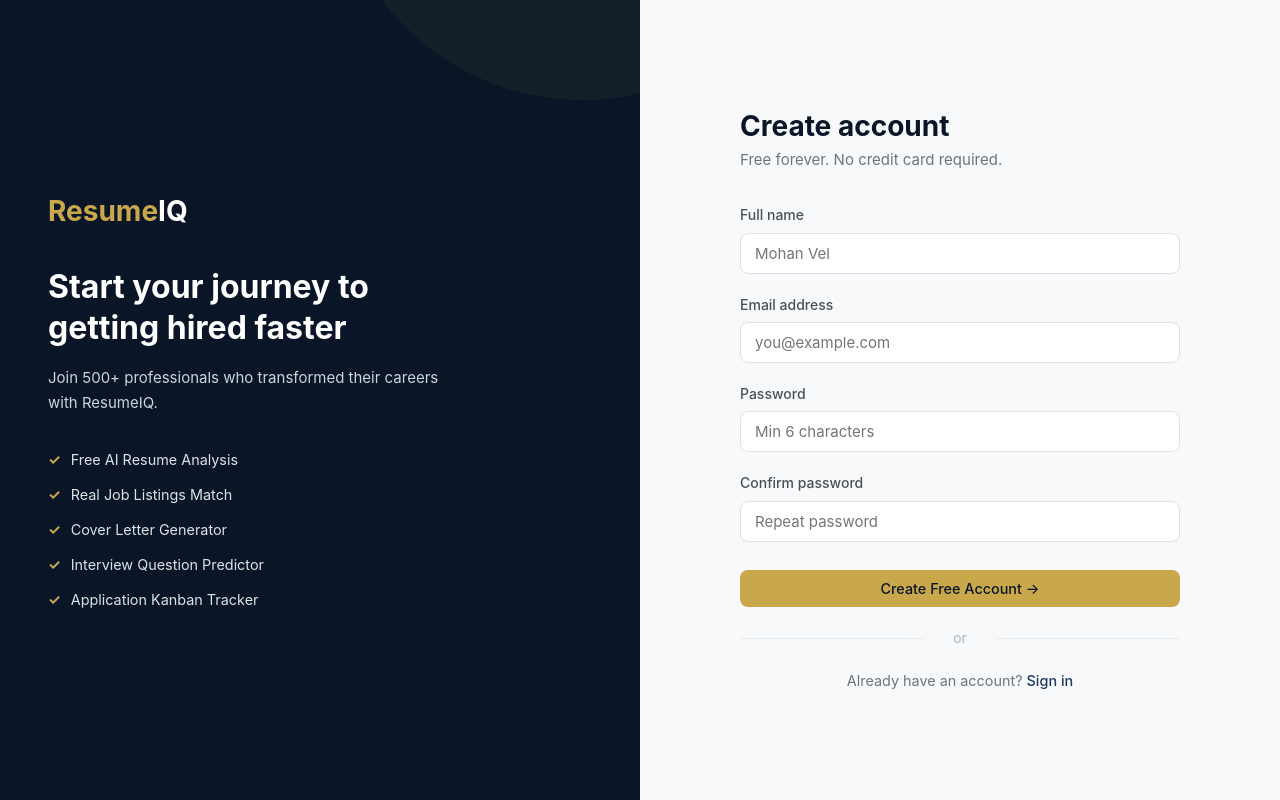
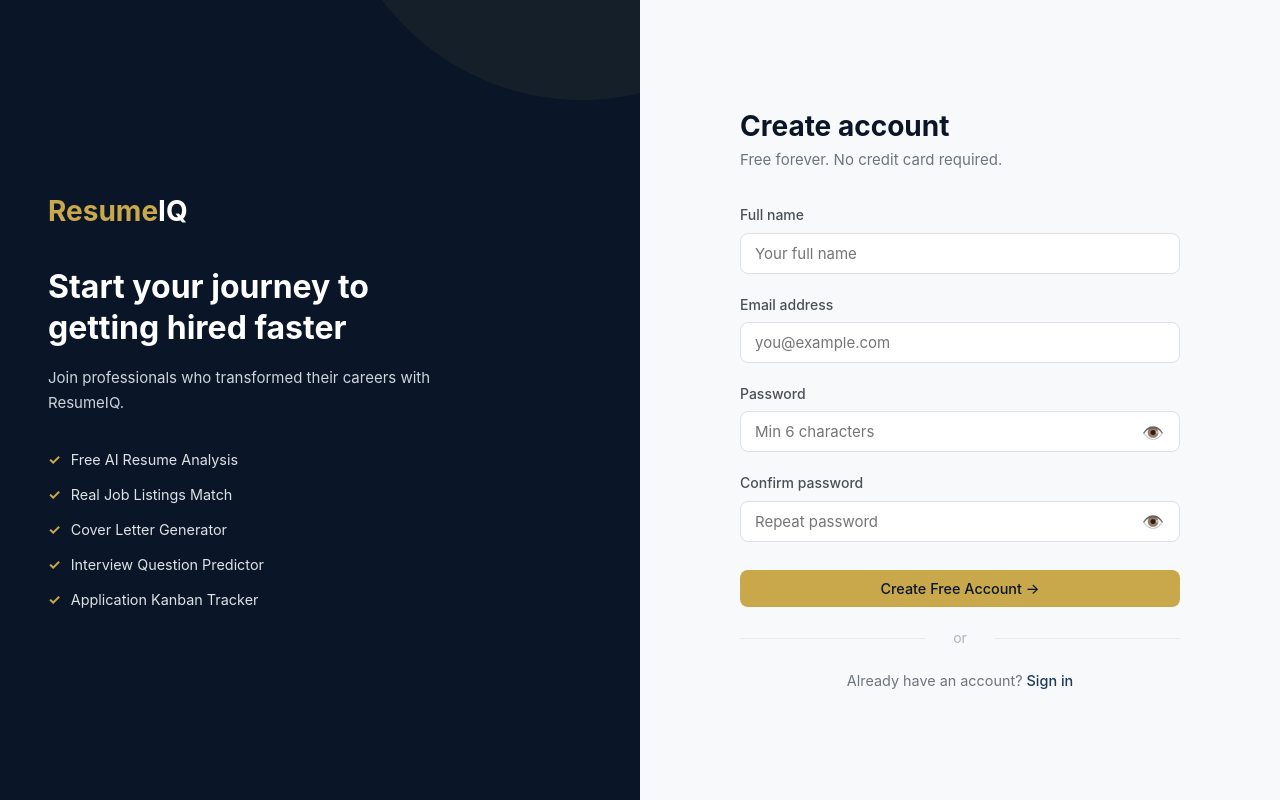
Before and after one commit to mohanvel026/resumeiq, a React (Vite) app in the folder client/: page /register in a window 1280 px wide. Built offline with nearby package versions, Linux system fonts and the light colour scheme; no server answers.

Commit message:
Fix: password eye toggle, saved jobs, leaderboard link, Chrome upload

```diff
--- a/client/src/pages/JobListings.jsx
+++ b/client/src/pages/JobListings.jsx
@@ -63,9 +63,26 @@ export default function JobListings() {
     finally { setMatchLoading(null) }
   }
 
-  const toggleSave = (id) => setSaved(prev =>
-    prev.includes(id) ? prev.filter(i => i !== id) : [...prev, id]
-  )
+  // Load saved jobs from localStorage
+const [savedJobs, setSavedJobs] = useState(() => {
+  try {
+    return JSON.parse(localStorage.getItem('savedJobs') || '[]')
+  } catch { return [] }
+})
+const [showSaved, setShowSaved] = useState(false)
+
+const toggleSave = (job) => {
+  setSavedJobs(prev => {
+    const exists = prev.find(j => j.id === job.id)
+    const updated = exists
+      ? prev.filter(j => j.id !== job.id)
+      : [...prev, job]
+    localStorage.setItem('savedJobs', JSON.stringify(updated))
+    return updated
+  })
+}
+
+const isSaved = (id) => savedJobs.some(j => j.id === id)
 
   return (
     <Layout>
@@ -191,6 +208,36 @@ export default function JobListings() {
           ))}
         </div>
       </div>
+      {/* Saved Jobs Toggle */}
+{savedJobs.length > 0 && (
+  <div style={{ marginBottom: '1rem' }}>
+    <button
+      className={`btn btn-sm ${showSaved ? 'btn-secondary' : 'btn-ghost'}`}
+      onClick={() => setShowSaved(!showSaved)}
+    >
+      ★ Saved Jobs ({savedJobs.length})
+    </button>
+  </div>
+)}
+
+{/* Saved Jobs Panel */}
+{showSaved && (
+  <div className="card" style={{ marginBottom: '1.5rem', borderTop: '3px solid var(--gold-500)' }}>
+    <h4 style={{ color: 'var(--navy-800)', marginBottom: '1rem' }}>★ Saved Jobs</h4>
+    {savedJobs.map(job => (
+      <div key={job.id} style={{ display: 'flex', justifyContent: 'space-between', alignItems: 'center', padding: '10px 0', borderBottom: '1px solid var(--gray-100)' }}>
+        <div>
+          <div style={{ fontWeight: '600', color: 'var(--navy-800)', fontSize: '0.9rem' }}>{job.title}</div>
+          <div style={{ color: 'var(--gray-500)', fontSize: '0.8125rem' }}>{job.company} · {job.location}</div>
+        </div>
+        <div style={{ display: 'flex', gap: '8px' }}>
+          <a href={job.jobUrl} target="_blank" rel="noreferrer" className="btn btn-primary btn-sm">Apply →</a>
+          <button className="btn btn-ghost btn-sm" onClick={() => toggleSave(job)}>Remove</button>
+        </div>
+      </div>
+    ))}
+  </div>
+)}
 
       {/* Empty state */}
       {!searched && (
@@ -283,11 +330,11 @@ export default function JobListings() {
                       {matchLoading === job.id ? '...' : '% Match'}
                     </button>
                     <button
-                      className={`btn btn-sm ${saved.includes(job.id) ? 'btn-secondary' : 'btn-ghost'}`}
-                      onClick={() => toggleSave(job.id)}
-                    >
-                      {saved.includes(job.id) ? '★ Saved' : '☆ Save'}
-                    </button>
+  className={`btn btn-sm ${isSaved(job.id) ? 'btn-secondary' : 'btn-ghost'}`}
+  onClick={() => toggleSave(job)}
+>
+  {isSaved(job.id) ? '★ Saved' : '☆ Save'}
+</button>
                   </div>
                 </div>
               </div>
--- a/client/src/pages/Leaderboard.jsx
+++ b/client/src/pages/Leaderboard.jsx
@@ -65,9 +65,16 @@ export default function Leaderboard() {
         <h4 style={{ color: 'var(--gold-500)', marginBottom: '0.5rem' }}>Your Current Rank: #9</h4>
         <p style={{ color: 'var(--gray-400)', margin: '0 0 1rem', fontSize: '0.875rem' }}>Score 85+ to enter the top 5! Upload and analyze your resume to improve.</p>
         <div style={{ display: 'flex', gap: '8px', justifyContent: 'center', flexWrap: 'wrap' }}>
-          <a href="/upload" className="btn btn-primary btn-sm">Improve My Score</a>
-          <button className="btn btn-ghost btn-sm" style={{ color: 'var(--gray-300)', borderColor: 'var(--navy-600)' }}>Opt Out</button>
-        </div>
+  <Link to="/upload" className="btn btn-primary btn-sm">
+    Improve My Score
+  </Link>
+  <button
+    className="btn btn-ghost btn-sm"
+    style={{ color: 'var(--gray-300)', borderColor: 'var(--navy-600)' }}
+  >
+    Opt Out
+  </button>
+</div>
       </div>
     </Layout>
   )
--- a/client/src/pages/Login.jsx
+++ b/client/src/pages/Login.jsx
@@ -8,6 +8,7 @@ export default function Login() {
   const [form, setForm] = useState({ email: '', password: '' })
   const [error, setError] = useState('')
   const [loading, setLoading] = useState(false)
+  const [showPassword, setShowPassword] = useState(false)
 
   const handle = (e) => setForm({ ...form, [e.target.name]: e.target.value })
 
@@ -24,7 +25,6 @@ export default function Login() {
 
   return (
     <div className="auth-page">
-      {/* Left Panel */}
       <div className="auth-left">
         <div className="auth-left-content">
           <div className="auth-left-logo">Resume<span>IQ</span></div>
@@ -40,7 +40,6 @@ export default function Login() {
         </div>
       </div>
 
-      {/* Right Panel */}
       <div className="auth-right">
         <div className="auth-form-box">
           <h2 className="auth-form-title">Sign in</h2>
@@ -51,13 +50,51 @@ export default function Login() {
           <form onSubmit={submit}>
             <div className="form-group">
               <label className="form-label">Email address</label>
-              <input name="email" type="email" className="form-input" placeholder="you@example.com" value={form.email} onChange={handle} required />
+              <input
+                name="email"
+                type="email"
+                className="form-input"
+                placeholder="you@example.com"
+                value={form.email}
+                onChange={handle}
+                required
+              />
             </div>
+
             <div className="form-group">
               <label className="form-label">Password</label>
-              <input name="password" type="password" className="form-input" placeholder="Your password" value={form.password} onChange={handle} required />
+              <div style={{ position: 'relative' }}>
+                <input
+                  name="password"
+                  type={showPassword ? 'text' : 'password'}
+                  className="form-input"
+                  placeholder="Your password"
+                  value={form.password}
+                  onChange={handle}
+                  required
+                  style={{ paddingRight: '44px' }}
+                />
+                <button
+                  type="button"
+                  onClick={() => setShowPassword(!showPassword)}
+                  style={{
+                    position: 'absolute', right: '12px', top: '50%',
+                    transform: 'translateY(-50%)', background: 'none',
+                    border: 'none', cursor: 'pointer', color: 'var(--gray-500)',
+                    fontSize: '1.1rem', padding: '4px'
+                  }}
+                >
+                  {showPassword ? '🙈' : '👁️'}
+                </button>
+              </div>
             </div>
-            <button type="submit" className="btn btn-primary btn-full" style={{ marginTop: '0.5rem' }} disabled={loading}>
+
+            <button
+              type="submit"
+              className="btn btn-primary btn-full"
+              style={{ marginTop: '0.5rem' }}
+              disabled={loading}
+            >
               {loading ? 'Signing in...' : 'Sign In →'}
             </button>
           </form>
--- a/client/src/pages/Register.jsx
+++ b/client/src/pages/Register.jsx
@@ -8,6 +8,8 @@ export default function Register() {
   const [form, setForm] = useState({ name: '', email: '', password: '', confirm: '' })
   const [error, setError] = useState('')
   const [loading, setLoading] = useState(false)
+  const [showPassword, setShowPassword] = useState(false)
+  const [showConfirm, setShowConfirm] = useState(false)
 
   const handle = (e) => setForm({ ...form, [e.target.name]: e.target.value })
 
@@ -30,7 +32,7 @@ export default function Register() {
         <div className="auth-left-content">
           <div className="auth-left-logo">Resume<span>IQ</span></div>
           <h2 className="auth-left-title">Start your journey to getting hired faster</h2>
-          <p className="auth-left-sub">Join 500+ professionals who transformed their careers with ResumeIQ.</p>
+          <p className="auth-left-sub">Join professionals who transformed their careers with ResumeIQ.</p>
           <div className="auth-feature-list">
             {['Free AI Resume Analysis', 'Real Job Listings Match', 'Cover Letter Generator', 'Interview Question Predictor', 'Application Kanban Tracker'].map(f => (
               <div key={f} className="auth-feature-item">
@@ -51,21 +53,76 @@ export default function Register() {
           <form onSubmit={submit}>
             <div className="form-group">
               <label className="form-label">Full name</label>
-              <input name="name" type="text" className="form-input" placeholder="Mohan Vel" value={form.name} onChange={handle} required />
+              <input
+                name="name"
+                type="text"
+                className="form-input"
+                placeholder="Your full name"
+                value={form.name}
+                onChange={handle}
+                required
+              />
             </div>
+
             <div className="form-group">
               <label className="form-label">Email address</label>
-              <input name="email" type="email" className="form-input" placeholder="you@example.com" value={form.email} onChange={handle} required />
+              <input
+                name="email"
+                type="email"
+                className="form-input"
+                placeholder="you@example.com"
+                value={form.email}
+                onChange={handle}
+                required
+              />
             </div>
+
             <div className="form-group">
               <label className="form-label">Password</label>
-              <input name="password" type="password" className="form-input" placeholder="Min 6 characters" value={form.password} onChange={handle} required />
+              <div style={{ position: 'relative' }}>
+                <input
+                  name="password"
+                  type={showPassword ? 'text' : 'password'}
+                  className="form-input"
+                  placeholder="Min 6 characters"
+                  value={form.password}
+                  onChange={handle}
+                  required
+                  style={{ paddingRight: '44px' }}
+                />
+                <button type="button" onClick={() => setShowPassword(!showPassword)}
+                  style={{ position: 'absolute', right: '12px', top: '50%', transform: 'translateY(-50%)', background: 'none', border: 'none', cursor: 'pointer', color: 'var(--gray-500)', fontSize: '1.1rem', padding: '4px' }}>
+                  {showPassword ? '🙈' : '👁️'}
+                </button>
+              </div>
             </div>
+
             <div className="form-group">
               <label className="form-label">Confirm password</label>
-              <input name="confirm" type="password" className="form-input" placeholder="Repeat password" value={form.confirm} onChange={handle} required />
+              <div style={{ position: 'relative' }}>
+                <input
+                  name="confirm"
+                  type={showConfirm ? 'text' : 'password'}
+                  className="form-input"
+                  placeholder="Repeat password"
+                  value={form.confirm}
+                  onChange={handle}
+                  required
+                  style={{ paddingRight: '44px' }}
+                />
+                <button type="button" onClick={() => setShowConfirm(!showConfirm)}
+                  style={{ position: 'absolute', right: '12px', top: '50%', transform: 'translateY(-50%)', background: 'none', border: 'none', cursor: 'pointer', color: 'var(--gray-500)', fontSize: '1.1rem', padding: '4px' }}>
+                  {showConfirm ? '🙈' : '👁️'}
+                </button>
+              </div>
             </div>
-            <button type="submit" className="btn btn-primary btn-full" style={{ marginTop: '0.5rem' }} disabled={loading}>
+
+            <button
+              type="submit"
+              className="btn btn-primary btn-full"
+              style={{ marginTop: '0.5rem' }}
+              disabled={loading}
+            >
               {loading ? 'Creating account...' : 'Create Free Account →'}
             </button>
           </form>
```
Also changed, not shown: 1 other file (tests, documents, lock files or other folders).
